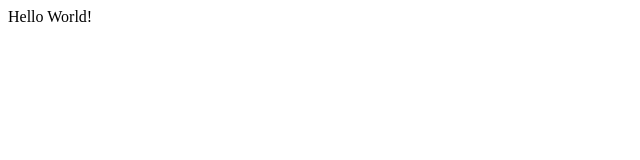
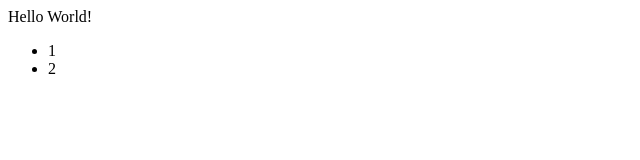
Before and after one commit to salmanramalan/demo, a plain HTML site: page salman.html in a window 1280 px wide. Shown: the full height of the page, 0-640 px from the left. Drawn offline with Linux system fonts and the light colour scheme.

Commit message:
update salman.html

```diff
--- a/salman.html
+++ b/salman.html
@@ -7,5 +7,11 @@
 </head>
 <body>
     Hello World!
+    <div>
+        <ul>
+            <li>1</li>
+            <li>2</li>
+        </ul>
+    </div>
 </body>
 </html>
```
